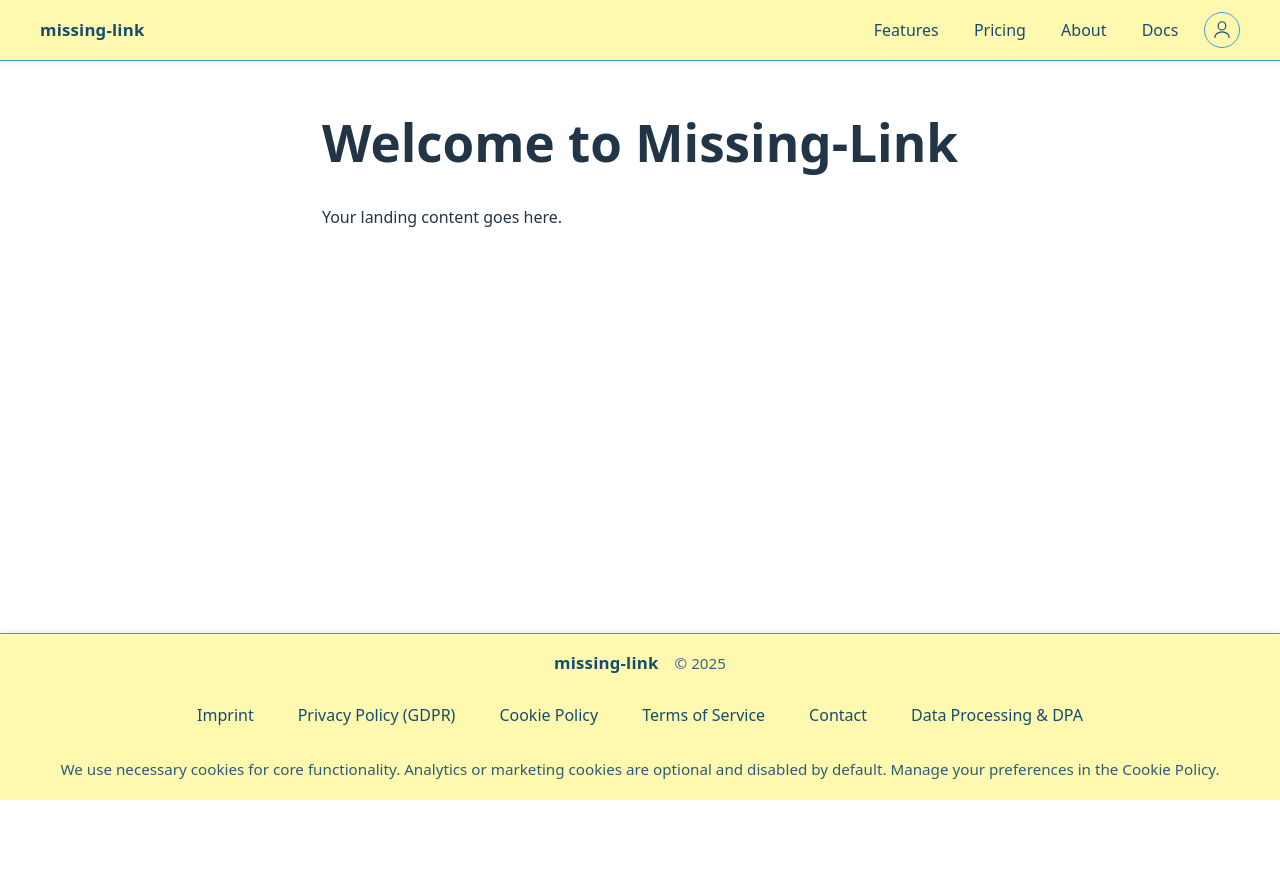
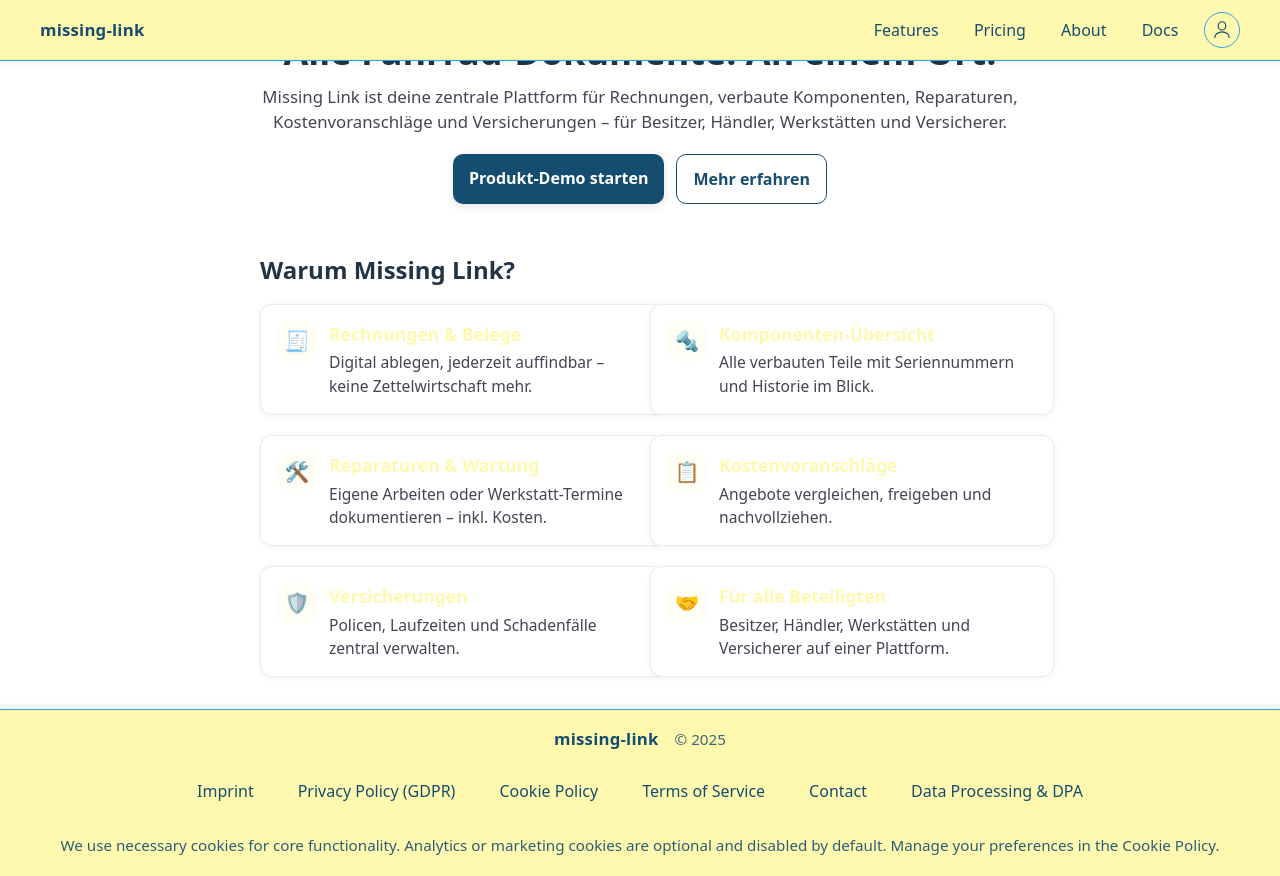
Before and after one commit to g0r1s3/missing-link-frontend, a React (Vite) app: page / in a window 1280 px wide. Before the commit the page ends 800 px from the top, so only its background shows below. Built offline with nearby package versions, Linux system fonts and the light colour scheme.

Commit message:
Added first LandingPage component

```diff
--- a/src/App.jsx
+++ b/src/App.jsx
@@ -10,6 +10,18 @@ function App() {
             <NavBar />
             <Routes>
                 <Route path="/" element={<LandingPage />} />
+                <Route
+                    path="/demo"
+                    element={
+                        <div style={{ padding: '6rem 1rem 2rem', maxWidth: 960, margin: '0 auto' }}>
+                            <h1 style={{ marginBottom: '0.5rem' }}>Produkt-Demo</h1>
+                            <p style={{ color: '#445' }}>
+                                Hier wird die interaktive Demo geladen. Dieser Platzhalter stellt sicher, dass der CTA
+                                auf der Landingpage funktioniert. Du kannst die Route später auf die echte Demo-Komponente zeigen lassen.
+                            </p>
+                        </div>
+                    }
+                />
             </Routes>
         </>
     )
--- a/src/components/Footer/index.ts
+++ b/src/components/Footer/index.ts
@@ -0,0 +1,2 @@
+export { default as Footer } from './Footer'
+export * from './Footer'
--- /dev/null
+++ b/src/components/LPFeature/LPFeature.css
@@ -0,0 +1,62 @@
+/* components/LPFeature/LPFeature.css */
+.ml-lpfeature {
+    display: flex;
+    gap: 0.75rem;
+    align-items: flex-start;
+    width: 100%;
+    border: 1px solid rgba(0,0,0,0.08);
+    border-radius: 12px;
+    padding: 1rem;
+    background: #fff;
+    box-shadow: 0 1px 6px rgba(0,0,0,0.06);
+    text-align: left;
+    transition: box-shadow 160ms ease, transform 120ms ease, border-color 160ms ease;
+    color: inherit;
+    text-decoration: none;
+  /* entferntes Außenabstand, damit Seiten-Layouts das Spacing kontrollieren */
+  margin: 0;
+}
+
+.ml-lpfeature:hover {
+    box-shadow: 0 6px 16px rgba(0,0,0,0.12);
+    border-color: var(--color-accent, #33A1E0);
+}
+
+.ml-lpfeature:focus-visible {
+    outline: 2px solid var(--color-accent, #33A1E0);
+    outline-offset: 2px;
+}
+
+.ml-lpfeature__emoji {
+    display: inline-grid;
+    place-items: center;
+    width: 40px;
+    height: 40px;
+    border-radius: 10px;
+    background: color-mix(in oklab, var(--color-bg, #154D71), white 85%);
+    font-size: 1.25rem;
+    line-height: 1;
+}
+
+.ml-lpfeature__body {
+    flex: 1;
+}
+
+.ml-lpfeature__title {
+    margin: 0 0 0.25rem;
+    font-size: 1.1rem;
+    color: var(--color-bg, #154D71);
+}
+
+.ml-lpfeature__desc {
+    margin: 0;
+    color: #445;
+    font-size: 0.975rem;
+}
+
+/* Motion preferences */
+@media (prefers-reduced-motion: reduce) {
+    .ml-lpfeature {
+        transition: none;
+    }
+}
--- /dev/null
+++ b/src/components/LPFeature/LPFeature.tsx
@@ -0,0 +1,48 @@
+// components/LPFeature/LPFeature.tsx
+// @ts-ignore
+import React from 'react'
+import './LPFeature.css'
+
+export type LPFeatureProps = {
+    emoji: string
+    title: string
+    description: string
+    onClick?: () => void
+    as?: 'button' | 'article' | 'a'
+    href?: string // nur relevant, wenn as="a"
+}
+
+export default function LPFeature({
+                                      emoji,
+                                      title,
+                                      description,
+                                      onClick,
+                                      as = 'article',
+                                      href
+                                  }: LPFeatureProps) {
+    const Tag: any = as
+
+    const commonProps: any = {
+        className: 'ml-lpfeature',
+        onClick,
+    }
+
+    if (as === 'a' && href) {
+        commonProps.href = href
+    }
+    if (as === 'button') {
+        commonProps.type = 'button'
+    }
+
+    return (
+        <Tag {...commonProps}>
+      <span className="ml-lpfeature__emoji" aria-hidden="true">
+        {emoji}
+      </span>
+            <div className="ml-lpfeature__body">
+                <h3 className="ml-lpfeature__title">{title}</h3>
+                <p className="ml-lpfeature__desc">{description}</p>
+            </div>
+        </Tag>
+    )
+}
--- /dev/null
+++ b/src/components/LPFeature/index.ts
@@ -0,0 +1,3 @@
+// components/LPFeature/index.ts
+export { default } from './LPFeature'
+export type { LPFeatureProps } from './LPFeature'
--- /dev/null
+++ b/src/pages/LandingPage.css
@@ -0,0 +1,30 @@
+/* Offset für die fixe NavBar, verhindert Überlappung */
+.ml-main {
+  /* passe den Wert an deine tatsächliche Navbar-Höhe an */
+  --nav-offset: 64px;
+  padding-top: var(--nav-offset);
+}
+
+/* Grid für die Feature-Karten: modernes, konsistentes Layout */
+.ml-features-grid {
+  --grid-gap: var(--space-4, 1rem);
+
+  display: grid;
+  grid-template-columns: repeat(auto-fit, minmax(min(260px, 100%), 1fr)););
+  gap: var(--grid-gap);
+  align-items: stretch;
+  grid-auto-flow: row;
+  grid-auto-rows: 1fr; /* gleiche Zeilenhöhen, verhindert “Aufstoßen” */
+}
+
+/* Verhindert horizontales Überlaufen einzelner Karten (und daraus resultierendes Überlappen) */
+.ml-features-grid > * {
+  min-width: 0;
+}
+
+/* etwas größere Abstände ab M-Viewport */
+@media (min-width: 768px) {
+  .ml-features-grid {
+    --grid-gap: calc(var(--space-4, 1rem) + 0.25rem);
+  }
+}
--- a/src/pages/LandingPage.tsx
+++ b/src/pages/LandingPage.tsx
@@ -1,12 +1,91 @@
 // import React from 'react'
 import Footer from '../components/Footer/Footer'
+import { Link } from 'react-router-dom'
+import LPFeature from '../components/LPFeature'
+import './LandingPage.css'
 
 export default function LandingPage() {
     return (
         <div style={{ minHeight: '100vh', display: 'flex', flexDirection: 'column', width: '100vw', alignSelf: 'stretch' }}>
-            <main style={{ maxWidth: 1200, margin: '0 auto', padding: '5rem 1rem 2rem', flex: 1 }}>
-                <h1>Welcome to Missing-Link</h1>
-                <p>Your landing content goes here.</p>
+            <main className="ml-main" style={{ maxWidth: 1200, margin: '0 auto', padding: '2rem 1rem 2rem', flex: 1 }}>
+                <section style={{ textAlign: 'center', marginBottom: '3rem' }}>
+                    <h1 style={{ fontSize: '2.25rem', margin: '0 0 0.75rem' }}>
+                        Alle Fahrrad-Dokumente. An einem Ort.
+                    </h1>
+                    <p style={{ maxWidth: 760, margin: '0.5rem auto 1.25rem', color: '#445', fontSize: '1.05rem' }}>
+                        Missing Link ist deine zentrale Plattform für Rechnungen, verbaute Komponenten,
+                        Reparaturen, Kostenvoranschläge und Versicherungen – für Besitzer, Händler,
+                        Werkstätten und Versicherer.
+                    </p>
+
+                    <div style={{ display: 'flex', justifyContent: 'center', gap: '0.75rem', flexWrap: 'wrap' }}>
+                        <Link
+                            to="/demo"
+                            style={{
+                                background: '#154D71',
+                                color: '#fff',
+                                padding: '0.75rem 1rem',
+                                borderRadius: 10,
+                                textDecoration: 'none',
+                                fontWeight: 600,
+                                boxShadow: '0 2px 8px rgba(0,0,0,0.12)'
+                            }}
+                            aria-label="Produkt-Demo starten"
+                        >
+                            Produkt-Demo starten
+                        </Link>
+                        <a
+                            href="#features"
+                            style={{
+                                background: 'transparent',
+                                color: '#154D71',
+                                padding: '0.75rem 1rem',
+                                borderRadius: 10,
+                                textDecoration: 'none',
+                                fontWeight: 600,
+                                border: '1px solid #154D71'
+                            }}
+                        >
+                            Mehr erfahren
+                        </a>
+                    </div>
+                </section>
+
+                <section id="features" style={{ marginTop: '2rem' }}>
+                    <h2 style={{ fontSize: '1.5rem', marginBottom: '1rem' }}>Warum Missing Link?</h2>
+                    <div className="ml-features-grid">
+                        <LPFeature
+                            emoji="🧾"
+                            title="Rechnungen & Belege"
+                            description="Digital ablegen, jederzeit auffindbar – keine Zettelwirtschaft mehr."
+                        />
+                        <LPFeature
+                            emoji="🔩"
+                            title="Komponenten-Übersicht"
+                            description="Alle verbauten Teile mit Seriennummern und Historie im Blick."
+                        />
+                        <LPFeature
+                            emoji="🛠️"
+                            title="Reparaturen & Wartung"
+                            description="Eigene Arbeiten oder Werkstatt-Termine dokumentieren – inkl. Kosten."
+                        />
+                        <LPFeature
+                            emoji="📋"
+                            title="Kostenvoranschläge"
+                            description="Angebote vergleichen, freigeben und nachvollziehen."
+                        />
+                        <LPFeature
+                            emoji="🛡️"
+                            title="Versicherungen"
+                            description="Policen, Laufzeiten und Schadenfälle zentral verwalten."
+                        />
+                        <LPFeature
+                            emoji="🤝"
+                            title="Für alle Beteiligten"
+                            description="Besitzer, Händler, Werkstätten und Versicherer auf einer Plattform."
+                        />
+                    </div>
+                </section>
             </main>
             <Footer />
         </div>
```
